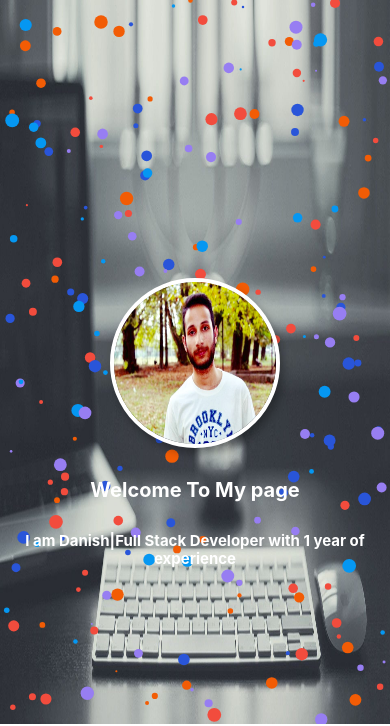
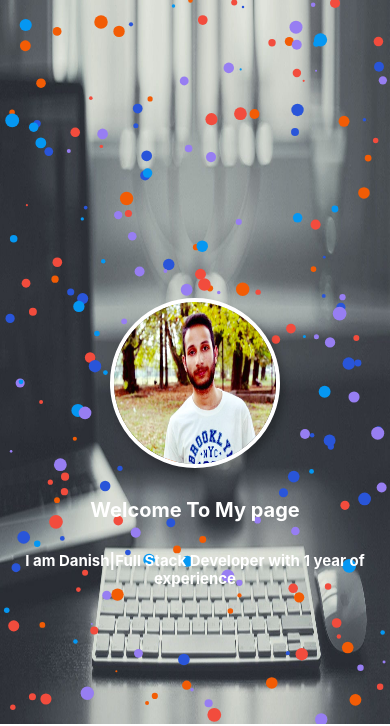
Before and after one commit to developer-danish/developer-danish, a plain HTML site: page index.html in a window 390 px wide. Shown: the part 120-846 px from the top of the page. Drawn offline with nearby package versions, Linux system fonts and the light colour scheme.

Commit message:
style new

```diff
--- a/style.css
+++ b/style.css
@@ -1010,7 +1010,7 @@ margin-top: 20px;
 
   .section-1 div {
     /* margin-top: -10px; */
-    margin-bottom: -150px;
+    margin-bottom: -190px;
     display: flex;
     flex-direction: column;
     justify-content: center;
```
